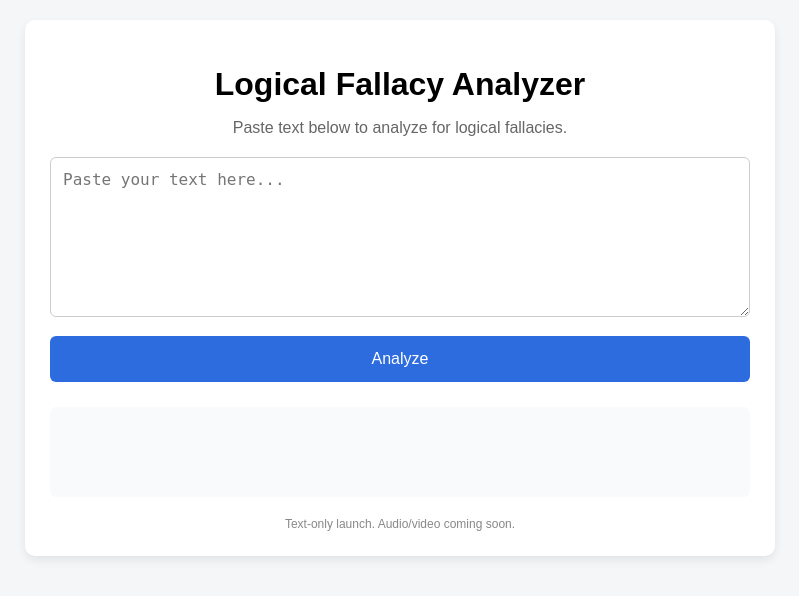
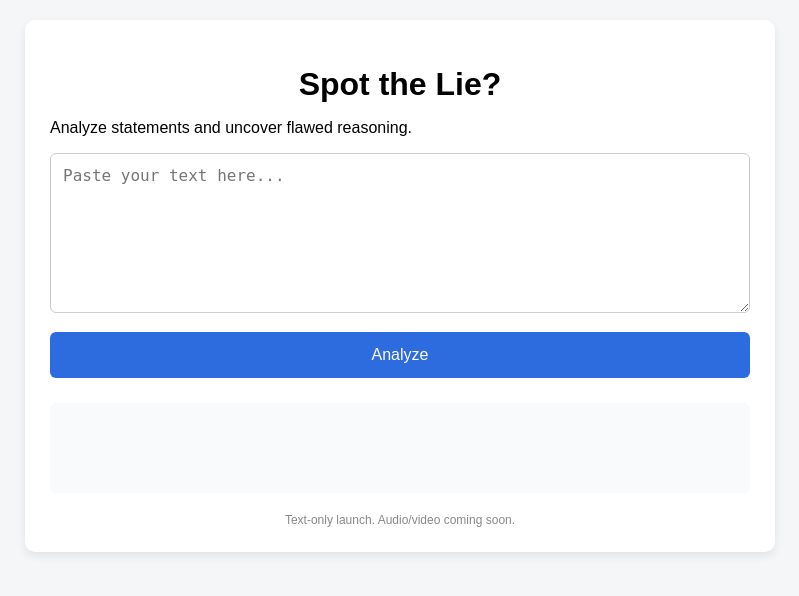
Before and after one commit to ellisward45-eng/logical-fallacy-analyzer, a Flask app: page / in a window 1280 px wide. Shown: the top 596 px of the page, without its empty margins (240-1039 px from the left). Run offline with Flask 3, Linux system fonts and the light colour scheme; parts of the project's set-up code (start-up, migrations or seed data) failed here and were passed over.

Commit message:
Update branding to Spot the Lie?

```diff
--- a/templates/index.html
+++ b/templates/index.html
@@ -2,7 +2,7 @@
 <html lang="en">
 <head>
 <meta charset="UTF-8">
-<title>Logical Fallacy Analyzer</title>
+<title>Spot the Lie?</title>
 <meta name="viewport" content="width=device-width, initial-scale=1">
 
 <style>
@@ -81,8 +81,8 @@ button:hover {
 <body>
 
 <div class="container">
-    <h1>Logical Fallacy Analyzer</h1>
-    <p class="subtitle">Paste text below to analyze for logical fallacies.</p>
+    <h1>Spot the Lie?</h1>
+<p>Analyze statements and uncover flawed reasoning.</p>
 
     <textarea id="textInput" placeholder="Paste your text here..."></textarea>
     <button onclick="analyzeText()">Analyze</button>
```
